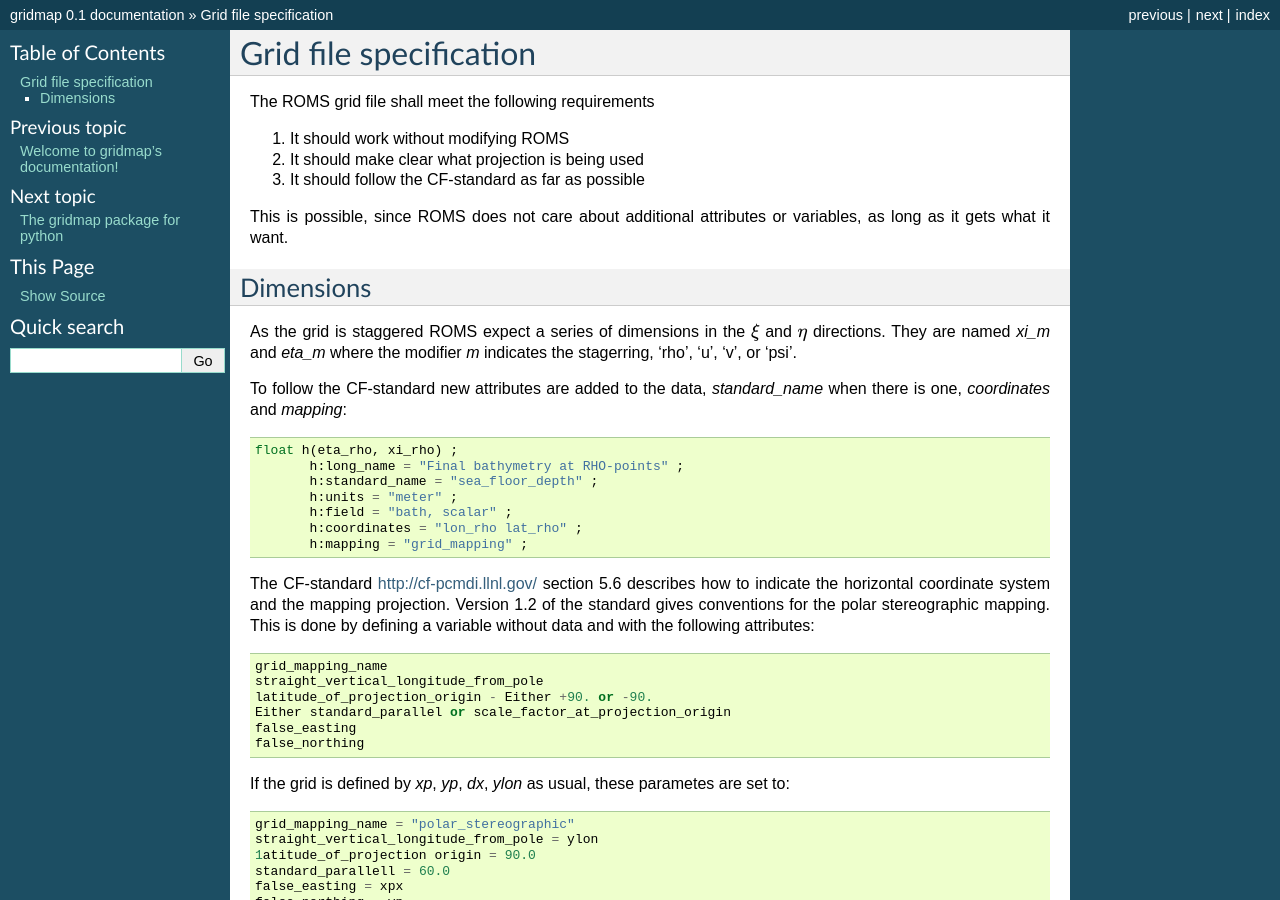
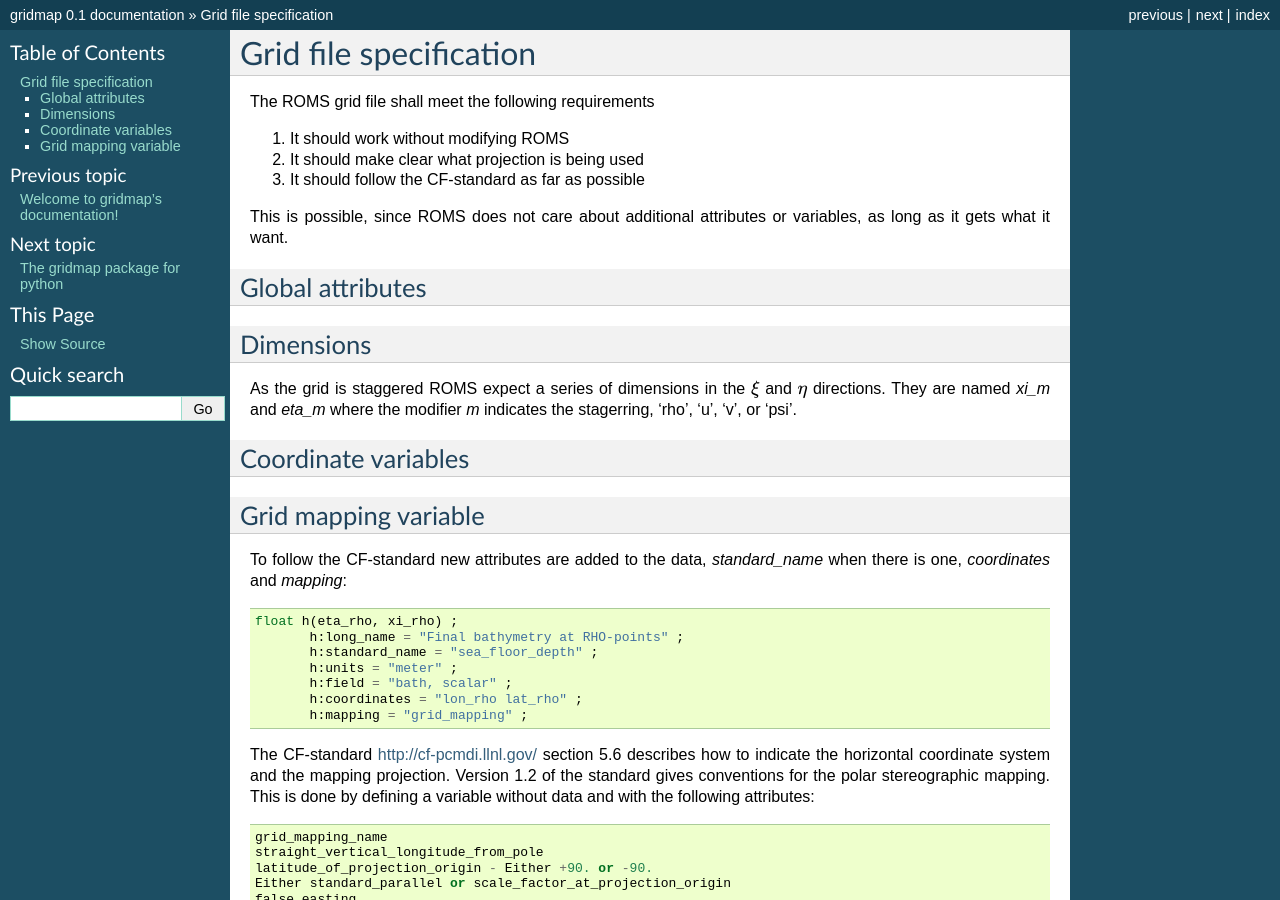
Before and after one commit to bjornaa/gridmap, a Sphinx documentation site: the page built from doc/source/netcdf.rst, in a window 1280 px wide and 900 px high. Built offline with Sphinx 7.4.7, drawn with Linux system fonts in a browser that asks for light colours.

Commit message:
updated documentation

```diff
--- a/doc/source/netcdf.rst
+++ b/doc/source/netcdf.rst
@@ -13,12 +13,27 @@ The ROMS grid file shall meet the following requirements
 This is possible, since ROMS does not care about additional attributes
 or variables, as long as it gets what it want.
 
+Global attributes
+-----------------
+
+
 Dimensions
 ----------
 
 As the grid is staggered ROMS expect a series of dimensions in the
 :math:`\xi` and :math:`\eta` directions. They are named `xi_m` and `eta_m`
 where the modifier `m` indicates the stagerring, 'rho', 'u', 'v', or 'psi'.
+
+
+Coordinate variables
+--------------------
+
+
+
+
+Grid mapping variable
+---------------------
+
 
 
 
```
